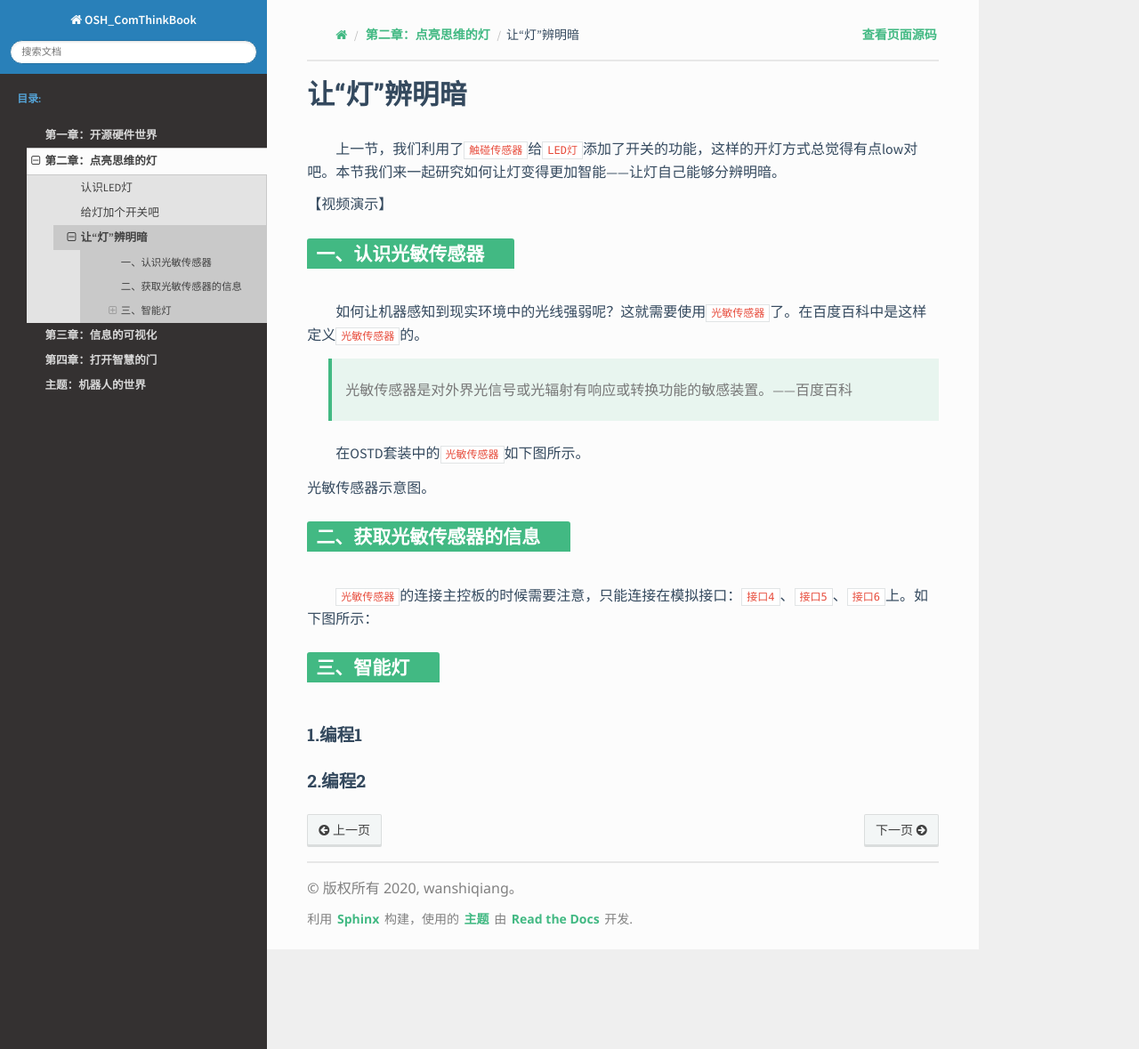
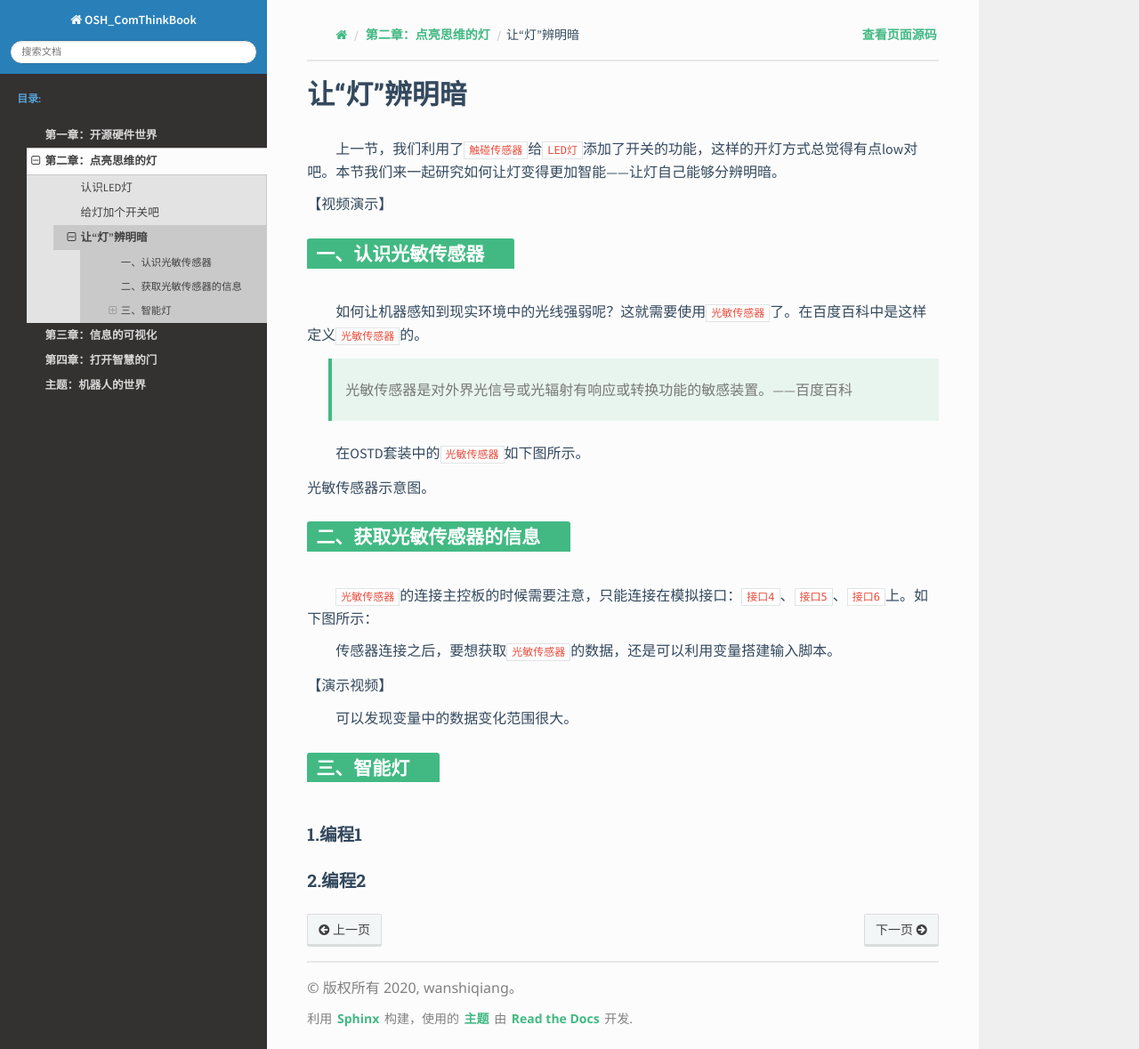
Before and after one commit to wanshiqiang/OSH_ComThinkBook, a Sphinx documentation site: the page built from source/bookChapters/part2/part2_3.md, in a window 1280 px wide and 1179 px high. Shown: the whole window at 89% size. Built offline with Sphinx 7.4.7 and the Read the Docs theme 2.0.0, drawn with Linux system fonts in a browser that asks for light colours; a script that is not in the unit is left out.

Commit message:
光敏传感器进一步完善

```diff
--- a/source/bookChapters/part2/part2_3.md
+++ b/source/bookChapters/part2/part2_3.md
@@ -22,7 +22,11 @@
 
 
 
+&emsp;&emsp;传感器连接之后，要想获取`光敏传感器`的数据，还是可以利用变量搭建输入脚本。
 
+【演示视频】
+
+&emsp;&emsp;可以发现变量中的数据变化范围很大。
 
 
 
```
